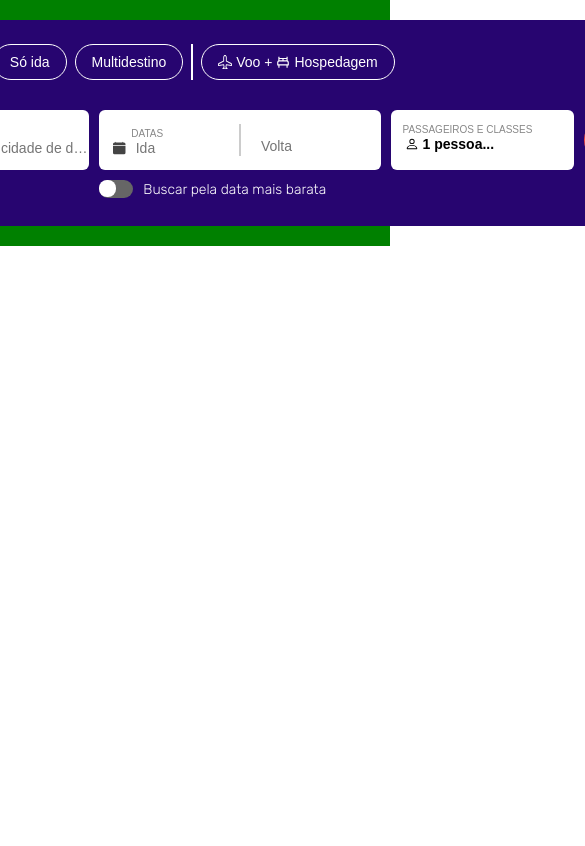
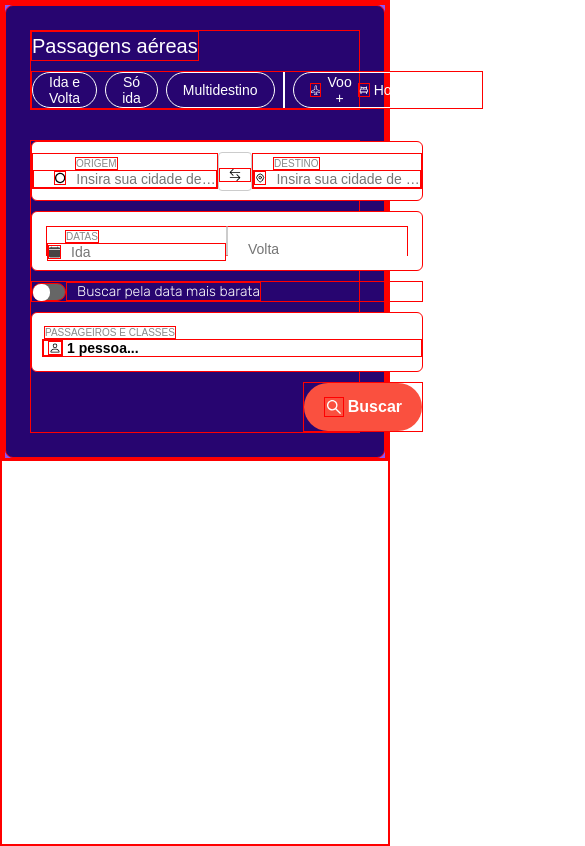
Before and after one commit to eiericksilva/ticket-form, a React (Vite) app: page / in a window 390 px wide. Shown: the top 846 px of the page, 585 px wide, since content can reach past the window. Built offline with nearby package versions, Linux system fonts and the light colour scheme.

Commit message:
responsivo 768px finalizado

```diff
--- a/src/components/Body/Body.js
+++ b/src/components/Body/Body.js
@@ -5,14 +5,28 @@ export const Container = styled.div`
   grid-template-areas:
     "a11 a12 a13 a14"
     "a21 a22 a23 a24";
+
+  @media (max-width: 1024px) {
+    grid-template-areas:
+      "a11 a12"
+      "a21 a22"
+      "a31 a32"
+      "a41 a42"
+      "a51 a52";
+  }
   gap: 10px;
 `;
 
 export const ContainerSwitch = styled.div`
-  grid-column: a22 / a23;
+  grid-area: a22;
   width: 100%;
   display: flex;
   align-items: center;
+
+  @media (max-width: 1024px) {
+    grid-area: a31;
+    grid-column: 1 / -1;
+  }
 
   input {
     position: relative;
--- a/src/components/Form/Form.js
+++ b/src/components/Form/Form.js
@@ -2,31 +2,35 @@ import styled from "styled-components";
 
 export const Background = styled.div`
   background-color: #8956f8;
-  width: 100%;
+  min-width: 100%;
   min-height: 240px;
-  padding: 20px 127px;
+  padding: 20px 120px;
   display: flex;
   align-items: center;
   justify-content: center;
 
   @media (max-width: 1024px) {
-    background-color: yellow;
+    padding: 0;
   }
 
   @media (max-width: 768px) {
-    background-color: green;
   }
 `;
 
 export const Container = styled.div`
   background-color: #270570;
-  min-width: 1062px;
+  max-width: 1062px;
   min-height: 206px;
   padding: 24px;
   border-radius: 8px;
 
   color: #fff;
   margin: 0 auto;
+
+  @media (max-width: 1024px) {
+    width: 100%;
+    margin: 0;
+  }
 
   h1 {
     font-size: 20px;
--- a/src/components/Header/Header.js
+++ b/src/components/Header/Header.js
@@ -5,6 +5,15 @@ export const Container = styled.div`
   justify-content: flex-start;
   align-items: center;
   margin-bottom: 30px;
+
+  @media (max-width: 1024px) {
+    flex-direction: column;
+    align-items: start;
+
+    h1 {
+      margin-bottom: 10px;
+    }
+  }
 `;
 
 export const Title = styled.h1``;
--- a/src/components/Inputs/Datas/Data.js
+++ b/src/components/Inputs/Datas/Data.js
@@ -1,14 +1,19 @@
 import styled from "styled-components";
 
 export const Container = styled.div`
-  grid-column: a12;
+  grid-area: a12;
   display: flex;
+  min-width: 272px;
   align-items: center;
-  min-width: 272px;
   height: 60px;
   border-radius: 6px;
   background-color: #fff;
   padding: 14px;
+
+  @media (max-width: 1024px) {
+    grid-area: a21;
+    grid-column: 1 / -1;
+  }
 `;
 
 export const Going = styled.div`
--- a/src/components/Inputs/OriginDestiny/OriginDestiny.js
+++ b/src/components/Inputs/OriginDestiny/OriginDestiny.js
@@ -1,7 +1,7 @@
 import styled from "styled-components";
 
 export const Container = styled.div`
-  grid-column: a11;
+  grid-area: a11;
   display: flex;
   min-width: 392px;
   height: 60px;
@@ -10,6 +10,11 @@ export const Container = styled.div`
   background-color: #fff;
 
   align-items: center;
+
+  @media (max-width: 1024px) {
+    grid-area: a11;
+    grid-column: 1 / -1;
+  }
 
   .BsArrowLeftRight {
     font-size: 32px;
--- a/src/components/Inputs/PassengersAndClasses/PassengersAndClasses.js
+++ b/src/components/Inputs/PassengersAndClasses/PassengersAndClasses.js
@@ -1,7 +1,7 @@
 import styled from "styled-components";
 
 export const Container = styled.div`
-  grid-column: a13;
+  grid-area: a13;
   height: 60px;
   min-width: 174px;
   background-color: #fff;
@@ -9,6 +9,11 @@ export const Container = styled.div`
   border-radius: 6px;
   padding-left: 10px;
   padding-top: 10px;
+
+  @media (max-width: 1024px) {
+    grid-area: a41;
+    grid-column: 1 / -1;
+  }
 
   label {
     font-size: 10px;
--- a/src/components/SearchButton/SearchButton.js
+++ b/src/components/SearchButton/SearchButton.js
@@ -1,9 +1,14 @@
 import styled from "styled-components";
 
 export const Container = styled.div`
-  grid-column: a14;
+  grid-area: a14;
   grid-row: a11;
   align-self: center;
+
+  @media (max-width: 1024px) {
+    grid-area: a52;
+    justify-self: end;
+  }
 
   button {
     display: flex;
--- a/src/styles/global.js
+++ b/src/styles/global.js
@@ -7,7 +7,7 @@ export const GlobalStyle = createGlobalStyle`
         padding: 0;
         font-family: 'Arial', sans-serif;
         font-size: 14px;
-        /* border: 1px solid red; */
+        border: 1px solid red;
     }
 
     body {
```
